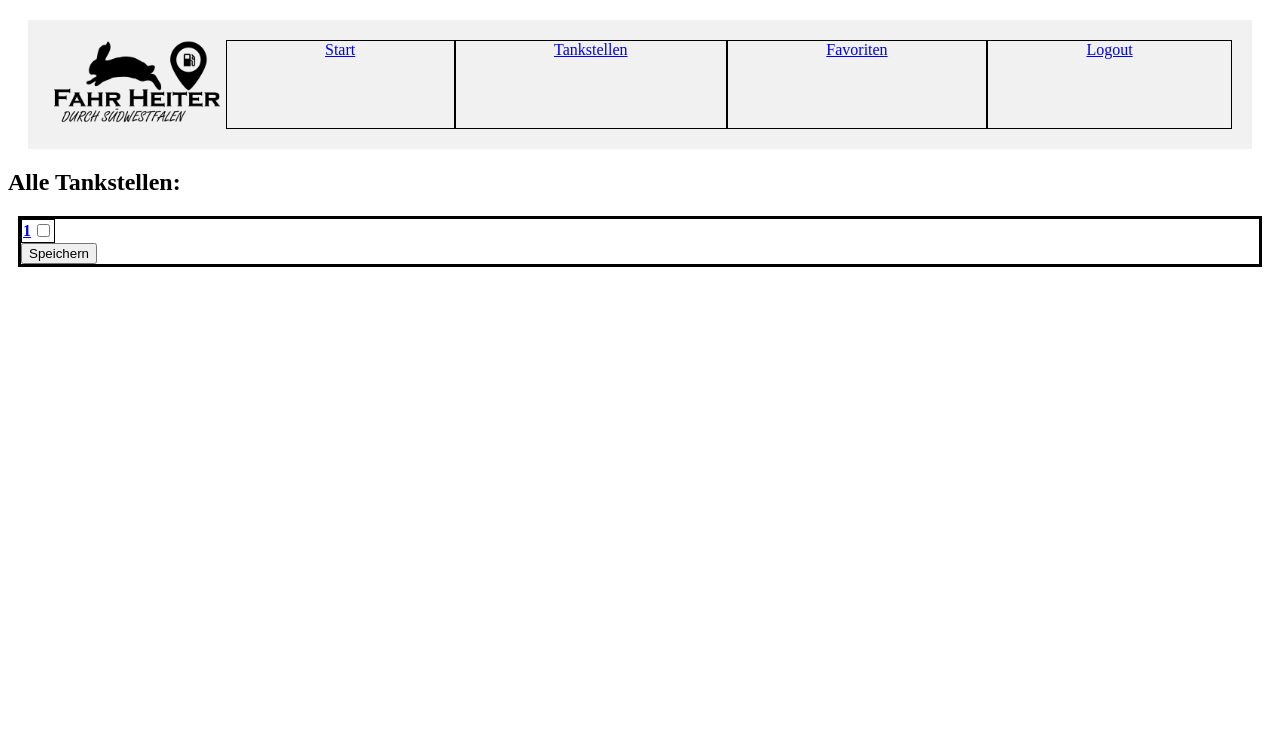
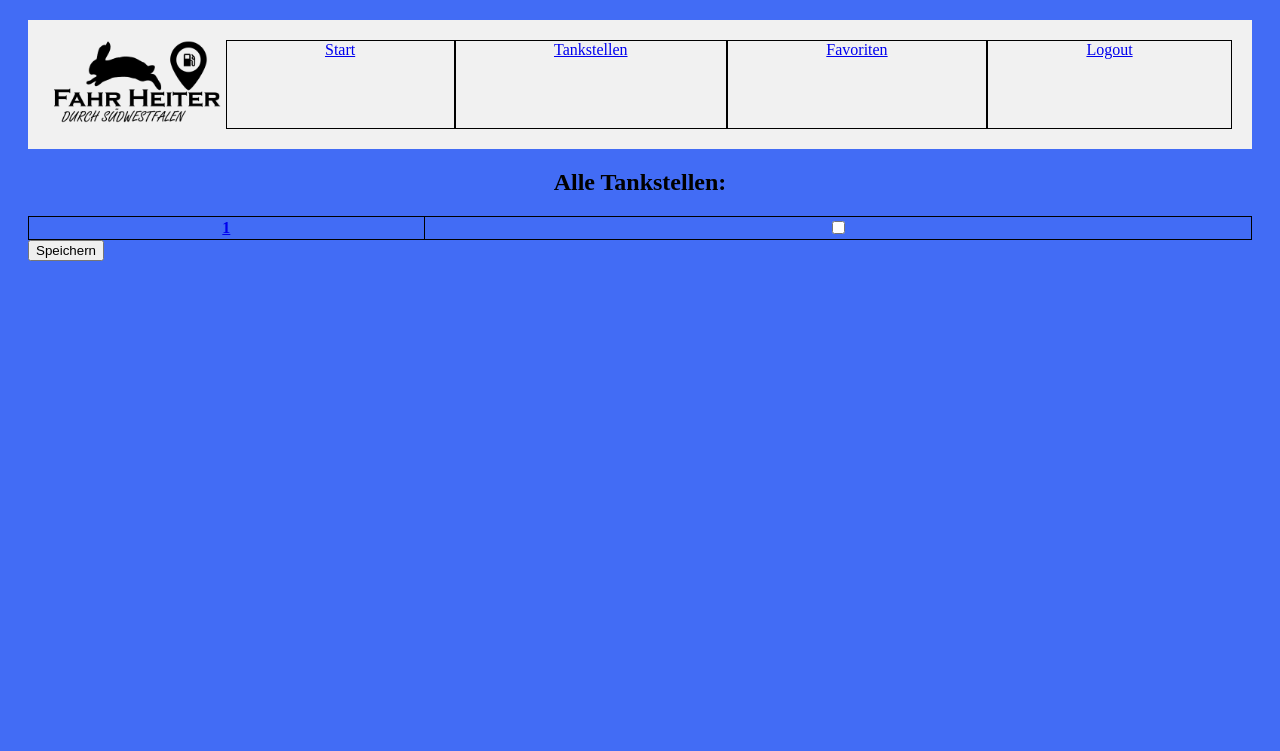
Before and after one commit to lumagr99/tankstellenPreisvergleich, a Flask app: template login_frontend/templates/tankstellen.html in a window 1280 px wide. Shown: the top 751 px of the page. Run offline with Flask 2, Linux system fonts and the light colour scheme; the visitor is signed in with stand-in values (Sample User, id 1); the template is opened without the code that fills it: most values are stand-ins (such as "Sample title", 1, 10 or a date in 2020); lists and menus that the app fills with data are empty; some libraries are stand-ins or nearby versions.

Commit message:
css fortgesetzt

```diff
--- a/login_frontend/static/style.css
+++ b/login_frontend/static/style.css
@@ -23,34 +23,81 @@
 }
 
 .map{
-    min-width: 90%;
+    width: 100%;
     height: 100%;
 }
 
 html, body, .full{
     height: 90%;
+    background-color: rgb(66, 108, 245);
 }
 
 div.content{
     height: 90%;
+    margin-left: 20px;
+    margin-right: 20px;
 }
 
 .plot {
-     min-width: 50%;
-     max-width: 90%
-    height: auto;
+     width: 49%;
+     height: auto;
+     margin-left: 0px;
 }
 
-form {
-    border-style: solid;
-    margin: 10px
-}
 
 table {
   border-collapse: collapse;
-  width 100%;
+  width: 100%;
 }
 
 tr {
   border: 1pt solid black;
 }
+
+th {
+   border: 1pt solid black;
+}
+
+tbody {
+   width: 100%;
+}
+
+.plot  {
+    float: left;
+    display: inline;
+    width: 49%;
+    margin: 10px;
+}
+
+.aktuell {
+    table-layout: auto;
+    float: left;
+    display: inline;
+    width: 45%;
+    margin: 10px;
+}
+
+.datum_select, .favorit {
+    display: inline;
+    border-style: solid;
+    margin: 10px;
+    width: 49%;
+    height: 50%;
+}
+
+h2 {
+    text-align: center;
+}
+
+.login_form{
+    text-align: center;
+}
+
+h1 {
+    text-align: center;
+}
+
+.active {
+    margin: 10px;
+    text-align: center;
+}
--- a/login_frontend/templates/index.html
+++ b/login_frontend/templates/index.html
@@ -12,7 +12,7 @@
 				<a href="{{ url_for('login') }}" class="active">Login</a>
 				<a href="{{ url_for('register') }}" class="active">Register</a>
 			</div>
-			<form action="{{ url_for('login') }}" method="post">
+			<form action="{{ url_for('login') }}" method="post" class="login_form">
 				<label for="username">
 					<i class="fas fa-user"></i>
 				</label>
--- a/login_frontend/templates/tankstelle.html
+++ b/login_frontend/templates/tankstelle.html
@@ -9,10 +9,10 @@
 {% endblock %}
 
 {%block content %}
-    <h1>{{ tankstelle }}</h1>
+    <h2>{{ tankstelle }}</h2>
     <img class="plot" src="{{ url_for('tankstelle.plot_png', tankstelle_id=tankstelle_id, datum=datum, display_e5_avg=e5_avg, display_e10_avg=e10_avg, display_diesel_avg=diesel_avg) }}">
 
-    <table name="Aktuell">
+    <table name="Aktuell" class="aktuell">
         <tr>
             <th>
                 Aktuelle Preise
@@ -32,7 +32,7 @@
         </tr>
     </table>
 
-    <form action="" method="post" name="datum_select">
+    <form action="" method="post" name="datum_select" class="datum_select">
         <input type="date" name="datum" required="required" value="{{ datum }}"/>
         <input type="checkbox" id="e5_avg" name="e5_avg" {%if e5_avg %} checked {% endif %}/>
         <label for="e5_avg">Durchschnitt E5</label>
```
